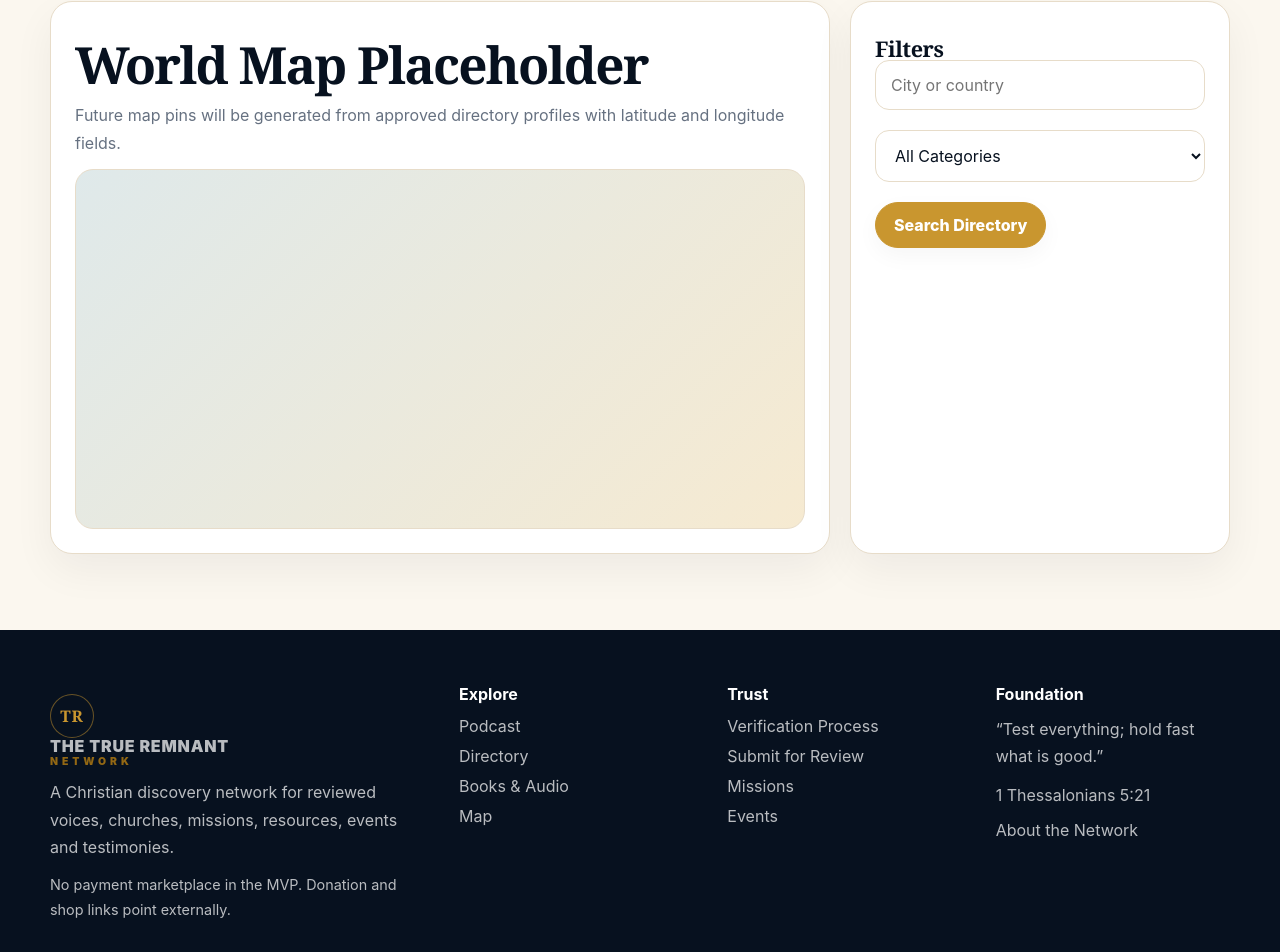
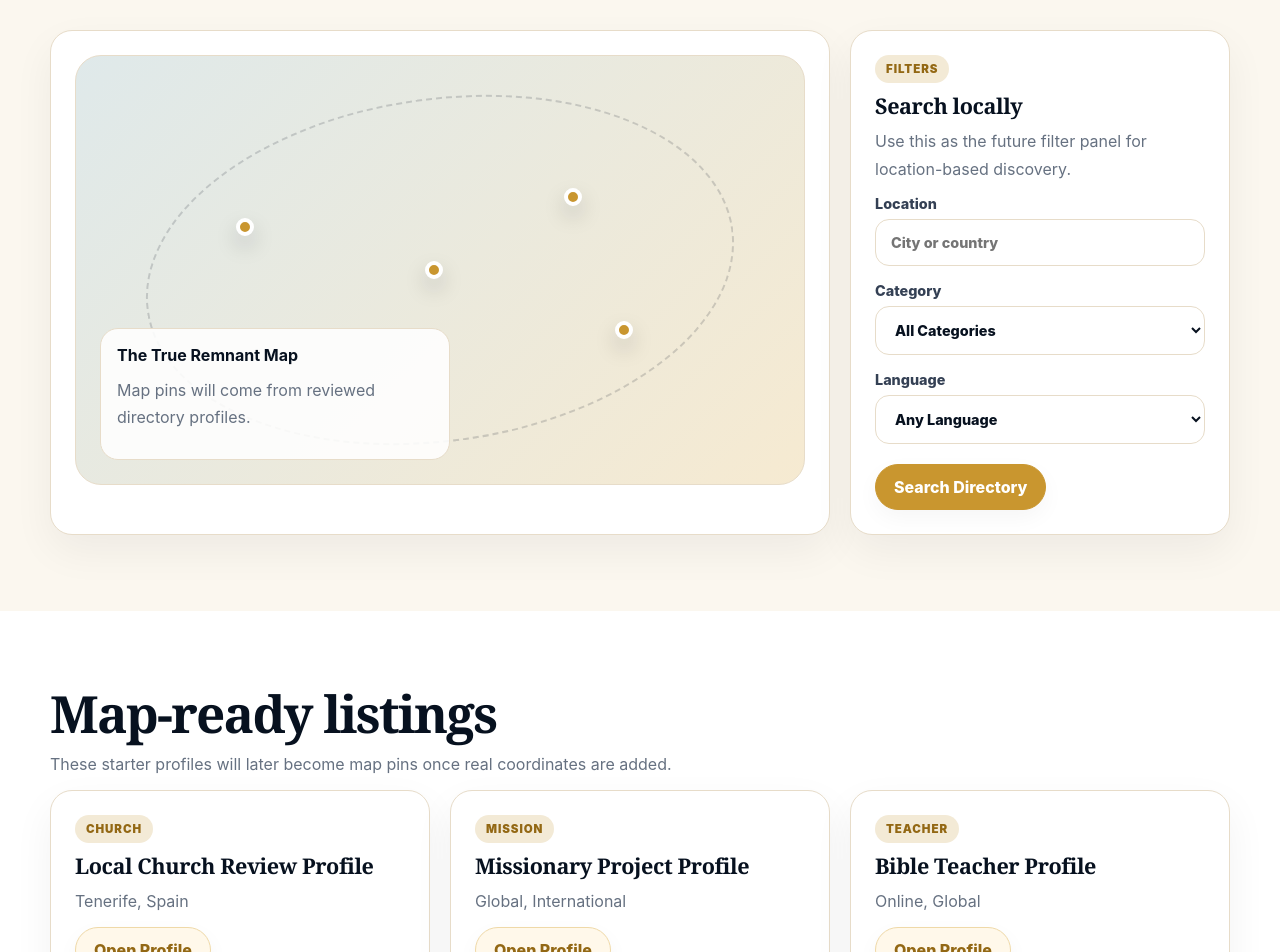
Before and after one commit to dakande85-bit/the-true-remnant-network, a Next.js app: page /map in a window 1280 px wide. Shown: the part 574-1526 px from the top of the page. Built offline with nearby package versions, Linux system fonts and the light colour scheme.

Commit message:
Build map discovery page

```diff
--- a/src/app/map/page.tsx
+++ b/src/app/map/page.tsx
@@ -1,3 +1,5 @@
+import { directoryItems } from "@/data/directory";
+
 export default function MapPage() {
   return (
     <>
@@ -5,24 +7,57 @@ export default function MapPage() {
         <div className="container">
           <p className="kicker">Map</p>
           <h1>Find Christian work near you.</h1>
-          <p>Map-ready page for churches, missions, charities and events. Add Google Maps or Mapbox later.</p>
+          <p>
+            A map-ready discovery page for churches, missions, charities and events. Later this can connect to
+            Google Maps or Mapbox using approved directory profiles with latitude and longitude fields.
+          </p>
         </div>
       </section>
+
       <section className="section">
         <div className="container grid grid-3">
-          <div className="card" style={{ gridColumn: "span 2" }}>
-            <h2>World Map Placeholder</h2>
-            <p>Future map pins will be generated from approved directory profiles with latitude and longitude fields.</p>
-            <div style={{ minHeight: 360, borderRadius: 18, background: "linear-gradient(135deg, #dfe9ea, #f6ead1)", border: "1px solid var(--line)" }} />
+          <div className="card span-2">
+            <div className="map-shell" aria-label="World map placeholder">
+              <span className="map-pin pin-1" />
+              <span className="map-pin pin-2" />
+              <span className="map-pin pin-3" />
+              <span className="map-pin pin-4" />
+              <div className="map-label">
+                <strong>The True Remnant Map</strong>
+                <p>Map pins will come from reviewed directory profiles.</p>
+              </div>
+            </div>
           </div>
+
           <aside className="card">
-            <h3>Filters</h3>
-            <input className="input" placeholder="City or country" />
-            <br /><br />
-            <select><option>All Categories</option><option>Churches</option><option>Missions</option><option>Events</option></select>
-            <br /><br />
+            <span className="badge">Filters</span>
+            <h3>Search locally</h3>
+            <p>Use this as the future filter panel for location-based discovery.</p>
+            <div className="form-grid" style={{ gridTemplateColumns: "1fr" }}>
+              <label>Location<input className="input" placeholder="City or country" /></label>
+              <label>Category<select><option>All Categories</option><option>Church</option><option>Mission</option><option>Charity</option><option>Event</option></select></label>
+              <label>Language<select><option>Any Language</option><option>English</option><option>Spanish</option><option>Portuguese</option></select></label>
+            </div>
+            <br />
             <a className="btn btn-primary" href="/directory">Search Directory</a>
           </aside>
+        </div>
+      </section>
+
+      <section className="section section-muted">
+        <div className="container">
+          <h2>Map-ready listings</h2>
+          <p>These starter profiles will later become map pins once real coordinates are added.</p>
+          <div className="grid grid-3">
+            {directoryItems.slice(0, 3).map((item) => (
+              <article className="card" key={item.id}>
+                <span className="badge">{item.category}</span>
+                <h3>{item.name}</h3>
+                <p>{item.city}, {item.country}</p>
+                <a className="btn btn-soft" href={`/directory/${item.id}`}>Open Profile</a>
+              </article>
+            ))}
+          </div>
         </div>
       </section>
     </>
```
